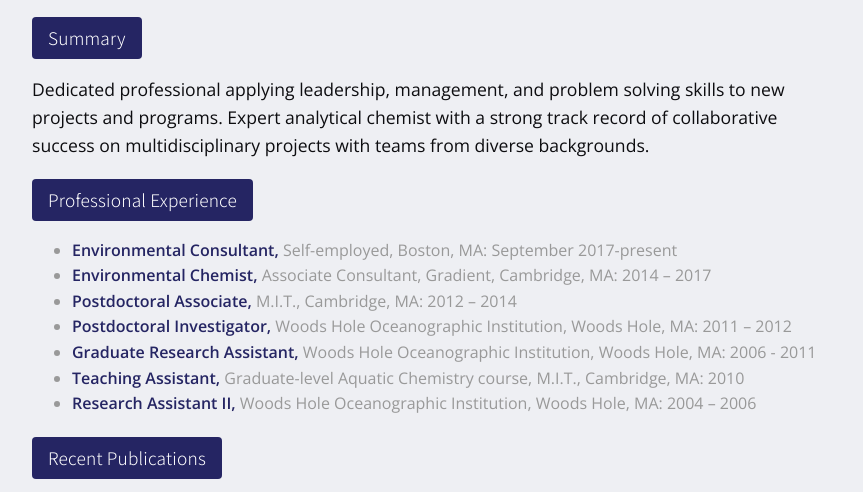
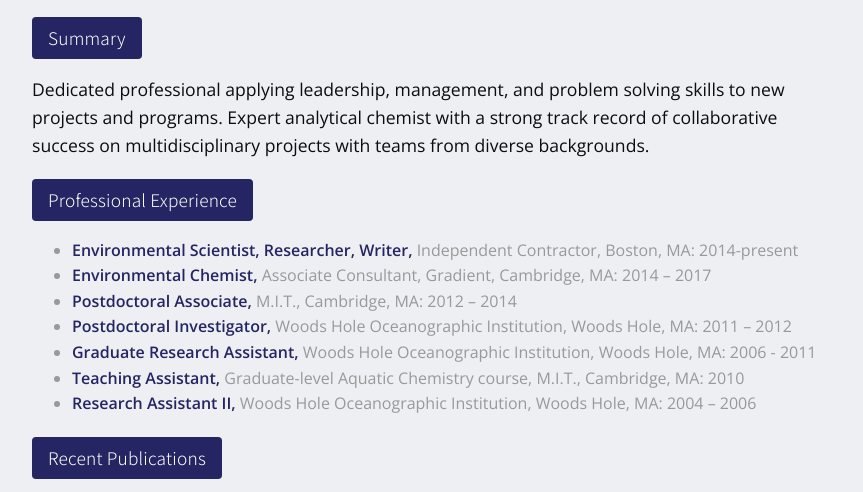
Before and after one commit to chels89/abigailnoble.github.io, a plain HTML site: page index.html in a window 1280 px wide. Shown: the part 274-766 px from the top of the page, without its empty margins (208-1071 px from the left). Drawn offline with nearby package versions, Linux system fonts and the light colour scheme.

Commit message:
Updated independent contractor title and resume

```diff
--- a/index.html
+++ b/index.html
@@ -24,7 +24,7 @@
 
       <h2><span class="title">Professional Experience</span></h2>
         <ul>
-          <li><strong>Environmental Consultant,</strong> Self-employed, Boston, MA: September 2017-present</li>
+          <li><strong>Environmental Scientist, Researcher, Writer,</strong> Independent Contractor, Boston, MA: 2014-present</li>
           <li><strong>Environmental Chemist,</strong> Associate Consultant, Gradient, Cambridge, MA: 2014 – 2017</li>
           <li><strong>Postdoctoral Associate,</strong> M.I.T., Cambridge, MA: 2012 – 2014</li>
           <li><strong>Postdoctoral Investigator,</strong> Woods Hole Oceanographic Institution, Woods Hole, MA: 2011 – 2012</li>
```
Also changed, not shown: 1 other file.
